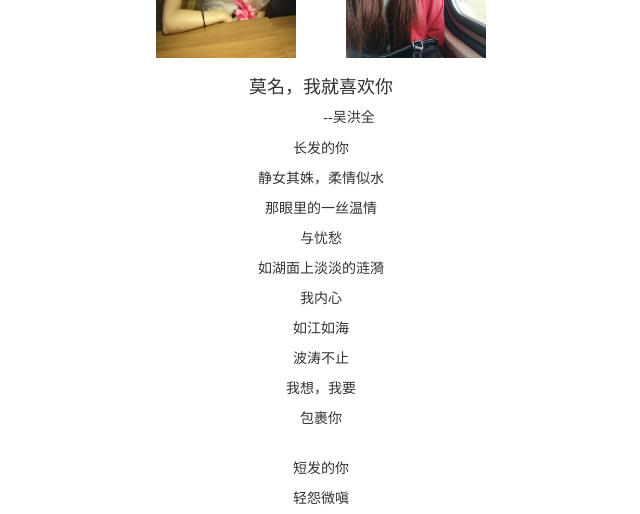
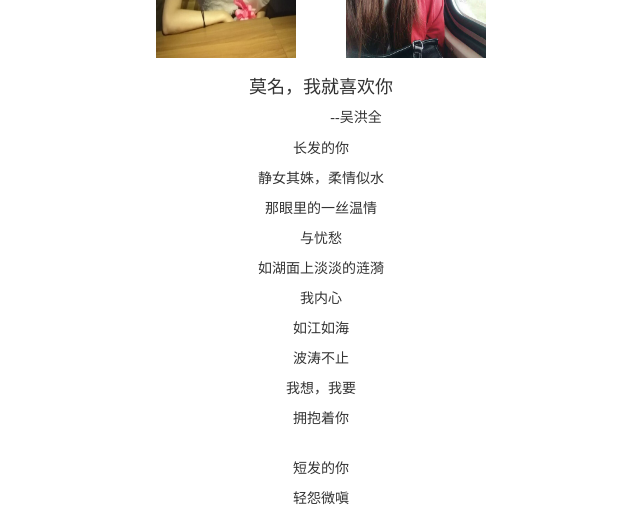
Before and after one commit to GeowindWu/GeowindWu.github.io, a Jekyll site: the page index.html, which Jekyll copies as it is, in a window 1280 px wide. Shown: the part 162-676 px from the top of the page, without its empty margins (319-959 px from the left). Built offline with Jekyll 4.4.1, drawn with Linux system fonts in a browser that asks for light colours; comment, search, counter and statistics services are not loaded.

Commit message:
love you

```diff
--- a/index.html
+++ b/index.html
@@ -40,7 +40,7 @@ var _hmt = _hmt || [];
 
 	<div style="margin:20px auto; text-align: center; ">
 		<h4>莫名，我就喜欢你</h4>
-			<p style="marginleft:150px; font-family:华文行楷;">&nbsp;&nbsp;&nbsp;&nbsp;&nbsp;&nbsp;&nbsp;&nbsp;&nbsp;&nbsp;&nbsp;&nbsp;&nbsp;&nbsp;&nbsp;&nbsp;--吴洪全</p>
+			<p style="marginleft:150px; font-family:华文行楷;">&nbsp;&nbsp;&nbsp;&nbsp;&nbsp;&nbsp;&nbsp;&nbsp;&nbsp;&nbsp;&nbsp;&nbsp;&nbsp;&nbsp;&nbsp;&nbsp;&nbsp;&nbsp;&nbsp;&nbsp;--吴洪全</p>
 			<p>长发的你</p>
 			<p>静女其姝，柔情似水</p>
 			<p>那眼里的一丝温情</p>
@@ -50,7 +50,7 @@ var _hmt = _hmt || [];
 			<p>如江如海</p>
 			<p>波涛不止</p>
 			<p>我想，我要</p>
-			<p>包裹你</p>
+			<p>拥抱着你</p>
 			</br>
 			<p>短发的你</p>
 			<p>轻怨微嗔</p>
```
